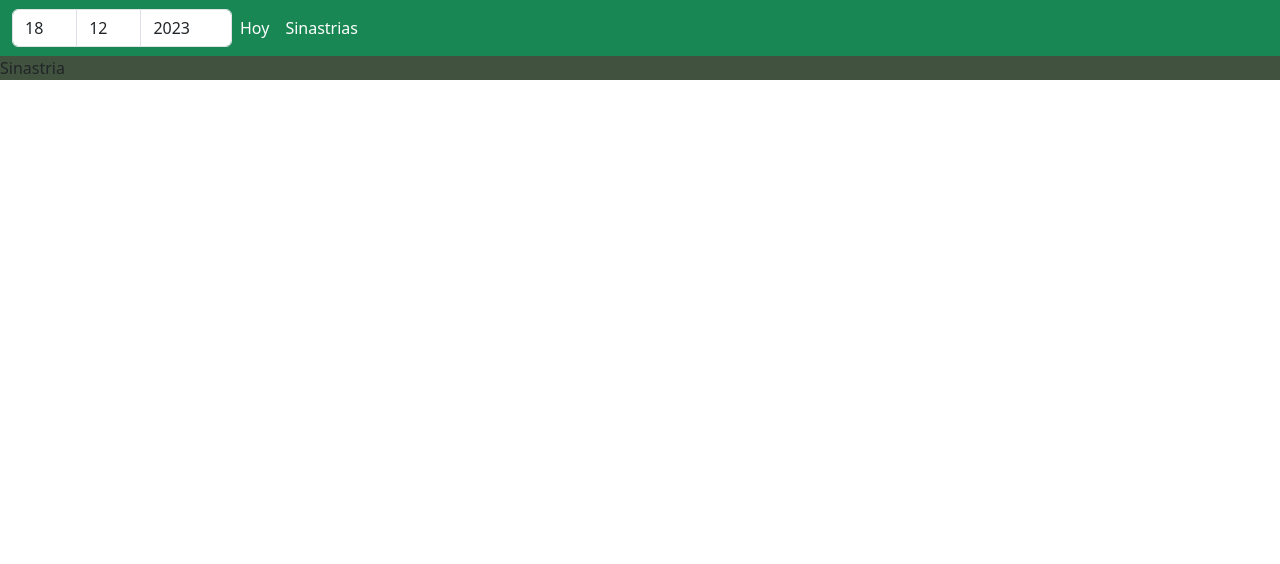
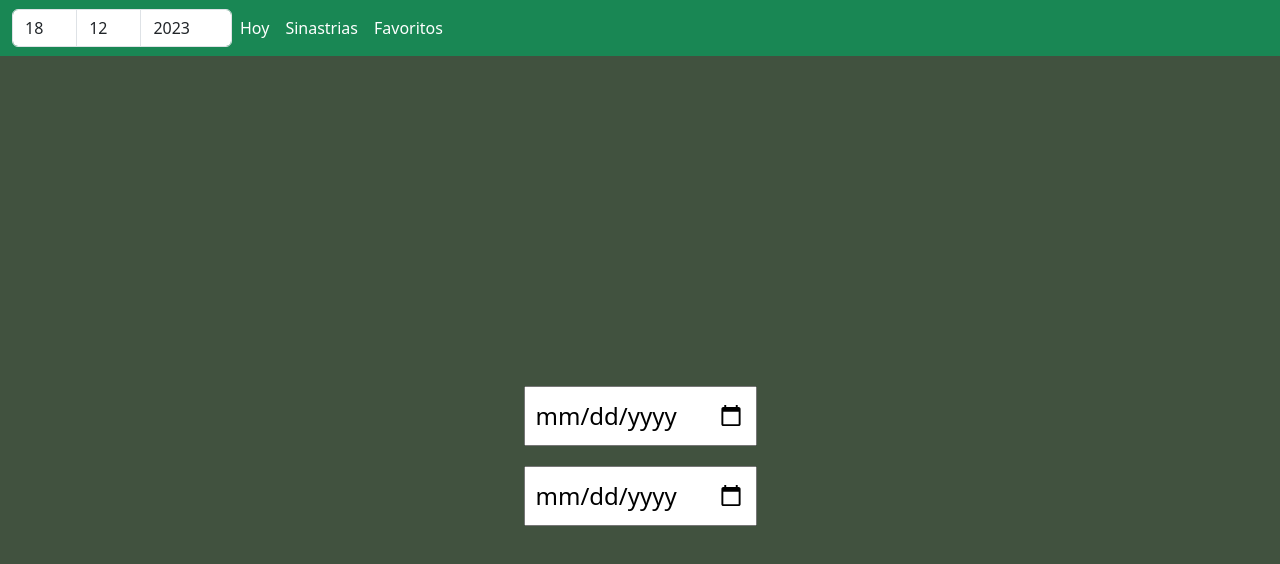
Before and after one commit to LihueMaidanaAvaca/SolKin, a React (Create React App) app: page /sinastria in a window 1280 px wide. Shown: the top 564 px of the page. Built offline with nearby package versions, Linux system fonts and the light colour scheme; a small style sheet from the web is missing.

Commit message:
sinastria 2

```diff
--- a/src/components/Header.js
+++ b/src/components/Header.js
@@ -23,6 +23,9 @@ export default function Header({ day, month, year, onDateChange }) {
                         <li className="nav-item">
                             <a className="nav-link active" aria-current="page" href="/sinastria">Sinastrias</a>
                         </li>
+                        <li className="nav-item">
+                            <a className="nav-link active" aria-current="page" href="/favoritos">Favoritos</a>
+                        </li>
                         {/* Otros elementos de la navbar si los necesitas */}
                     </ul>
                 </div>
--- a/src/components/Sinastria.js
+++ /dev/null
@@ -1,7 +0,0 @@
-export default function Sinastria(){
-    return(
-        <>
-            Sinastria
-        </>
-    )
-}
--- /dev/null
+++ b/src/pages/Sinastria.js
@@ -0,0 +1,31 @@
+export default function Sinastria() {
+    return (
+        <>
+           <div style={{
+            display: 'flex',
+            flexDirection: 'column',
+            alignItems: 'center',
+            justifyContent: 'center',
+            height: '100vh'
+        }}>
+            <input
+                type="date"
+                style={{
+                    fontSize: '1.5rem',
+                    padding: '10px',
+                    margin: '10px',
+                }}
+            />
+            <input
+                type="date"
+                style={{
+                    fontSize: '1.5rem',
+                    padding: '10px',
+                    margin: '10px',
+                }}
+            />
+            {/* <KinMaya kinMaya={kinMaya} /> */}
+        </div>
+        </>
+    )
+}
--- a/src/routes/index.js
+++ b/src/routes/index.js
@@ -2,8 +2,8 @@
 import React from 'react';
 import { Routes, Route } from 'react-router-dom';
 import HomePage from '../pages/HomePage';
-import Sinastria from '../components/Sinastria';
-// import UnKinMaya from '../pages/UnKinMaya';
+import Sinastria from '../pages/Sinastria';
+import UnKinMaya from '../pages/UnKinMaya';
 // import ListaDeKines from '../pages/ListaDeKines';
 // import ContactPage from '../pages/ContactPage';
 // ...importa otras páginas según sea necesario
@@ -13,7 +13,7 @@ const MainRoutes = ({ day, month, year }) => {
         <Routes>
             <Route path="/" element={<HomePage day={day} month={month} year={year} />} />
             <Route path="/sinastria" element={<Sinastria />} />
-            {/* <Route path="/contact" element={<ContactPage />} /> */}
+            <Route path="/favoritos" element={<UnKinMaya />} />
             {/* ...define otras rutas aquí */}
         </Routes>
     );
```
